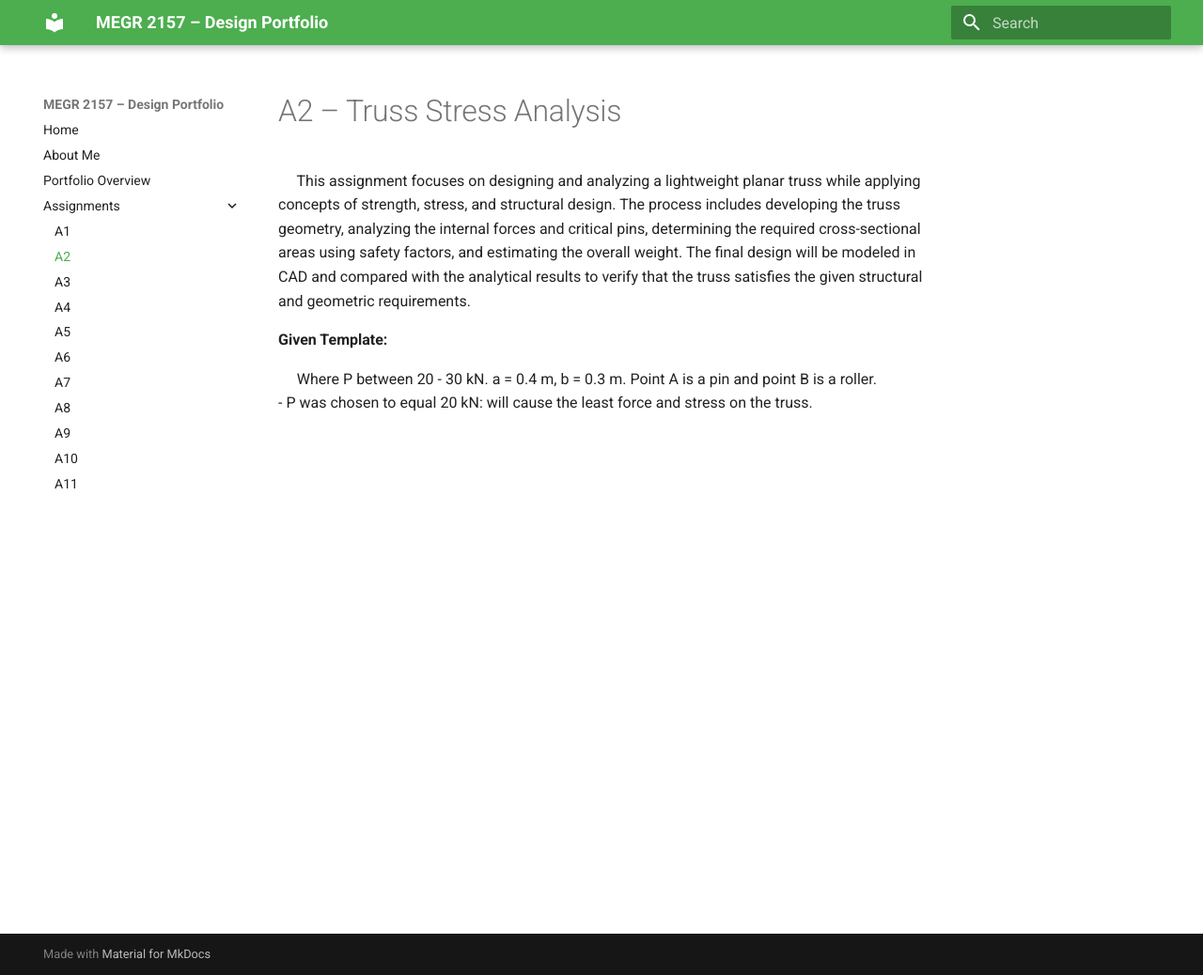
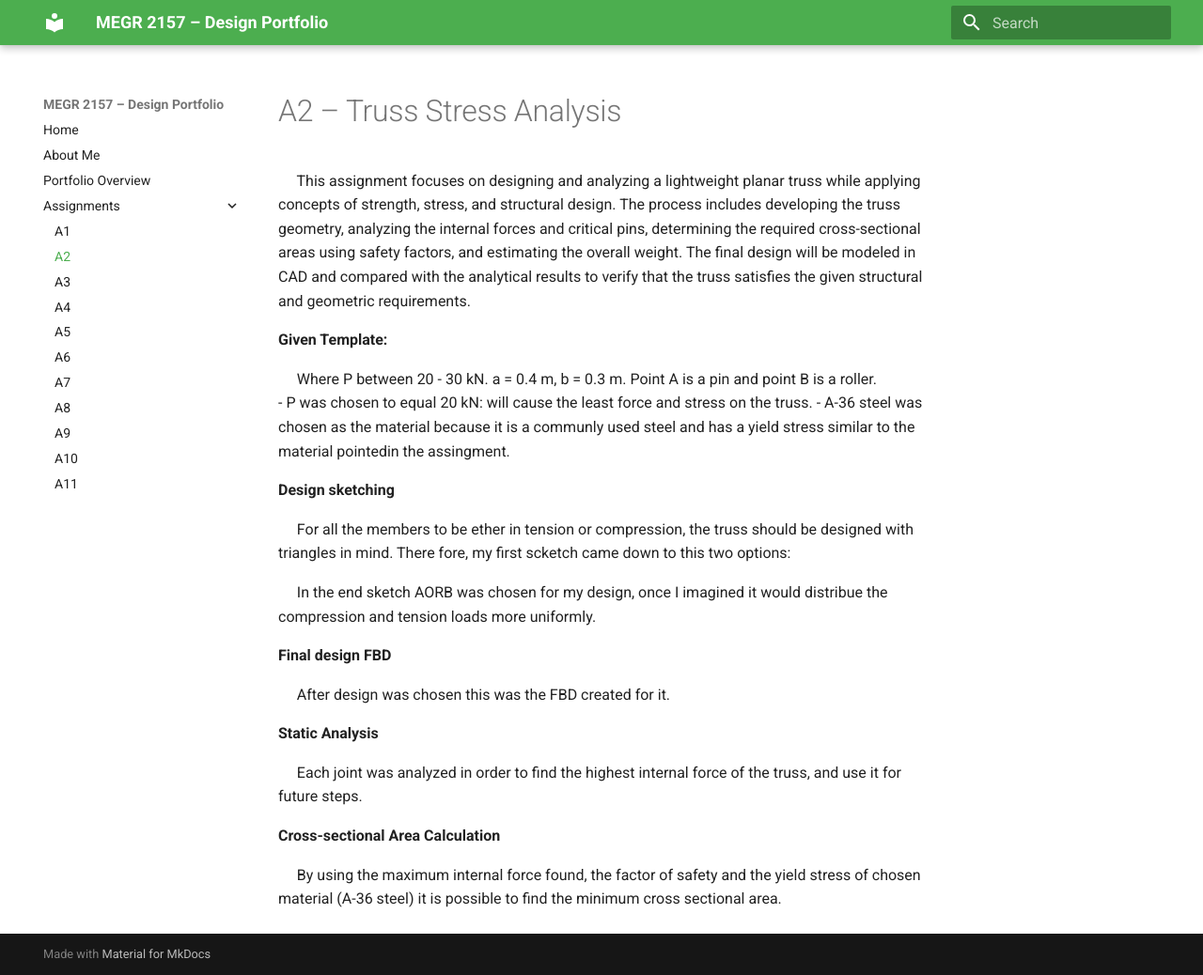
Before and after one commit to abatisti/megr2157-portfolio, an MkDocs documentation site: the page built from docs/assignments/A02/index.md, in a window 1280 px wide and 1038 px high. Shown: the whole window at 94% size. Built offline with MkDocs 1.6.1 and Material for MkDocs 9.7.7, drawn with Linux system fonts in a browser that asks for light colours.

Commit message:
Update index.md

```diff
--- a/docs/assignments/A02/index.md
+++ b/docs/assignments/A02/index.md
@@ -9,3 +9,27 @@
 
 &nbsp;&nbsp;&nbsp;&nbsp;  Where P between 20 - 30 kN. a = 0.4 m, b = 0.3 m. Point A is a pin and point B is a roller.
 - P was chosen to equal 20 kN: will cause the least force and stress on the truss.
+- A-36 steel was chosen as the material because it is a communly used steel and has a yield stress similar to the material pointedin the assingment.
+
+
+**Design sketching**
+
+&nbsp;&nbsp;&nbsp;&nbsp;  For all the members to be ether in tension or compression, the truss should be designed with triangles in mind. There fore, my first scketch came down to this two options:
+
+
+&nbsp;&nbsp;&nbsp;&nbsp;  In the end sketch AORB was chosen for my design, once I imagined it would distribue the compression and tension loads more uniformly.
+
+
+**Final design FBD**
+
+&nbsp;&nbsp;&nbsp;&nbsp;  After design was chosen this was the FBD created for it.
+
+
+**Static Analysis**
+
+&nbsp;&nbsp;&nbsp;&nbsp;  Each joint was analyzed in order to find the highest internal force of the truss, and use it for future steps.
+
+
+**Cross-sectional Area Calculation**
+
+&nbsp;&nbsp;&nbsp;&nbsp;  By using the maximum internal force found, the factor of safety and the yield stress of chosen material (A-36 steel) it is possible to find the minimum cross sectional area.
```
